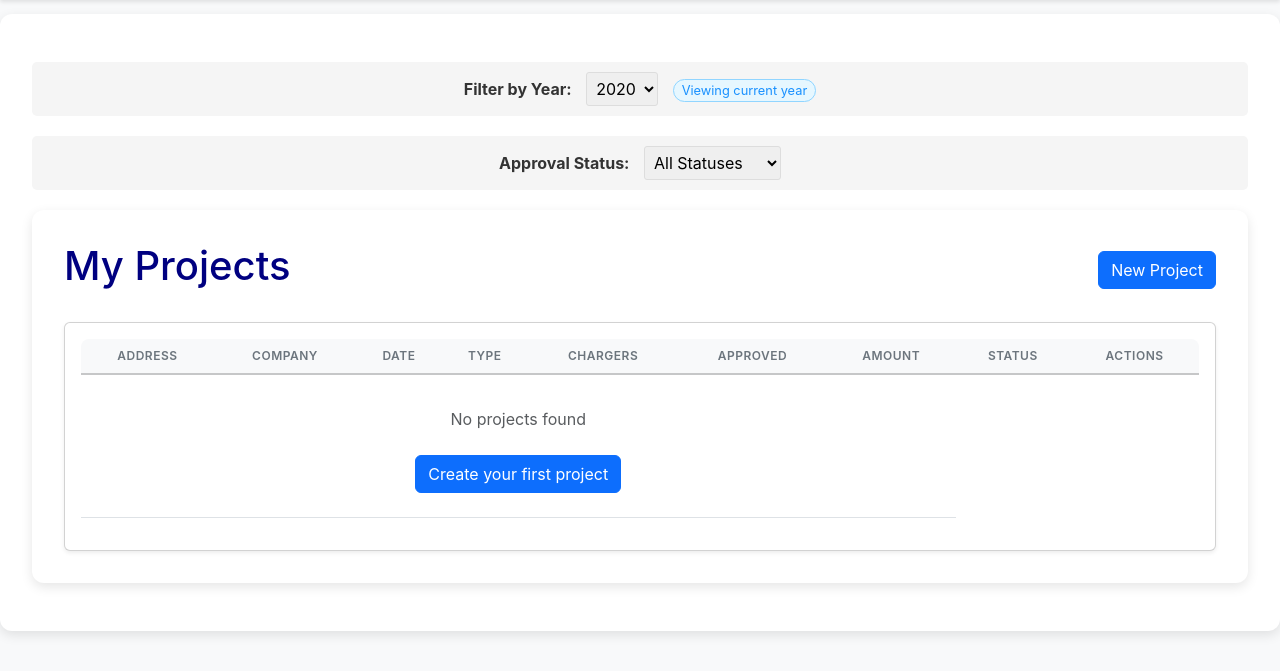
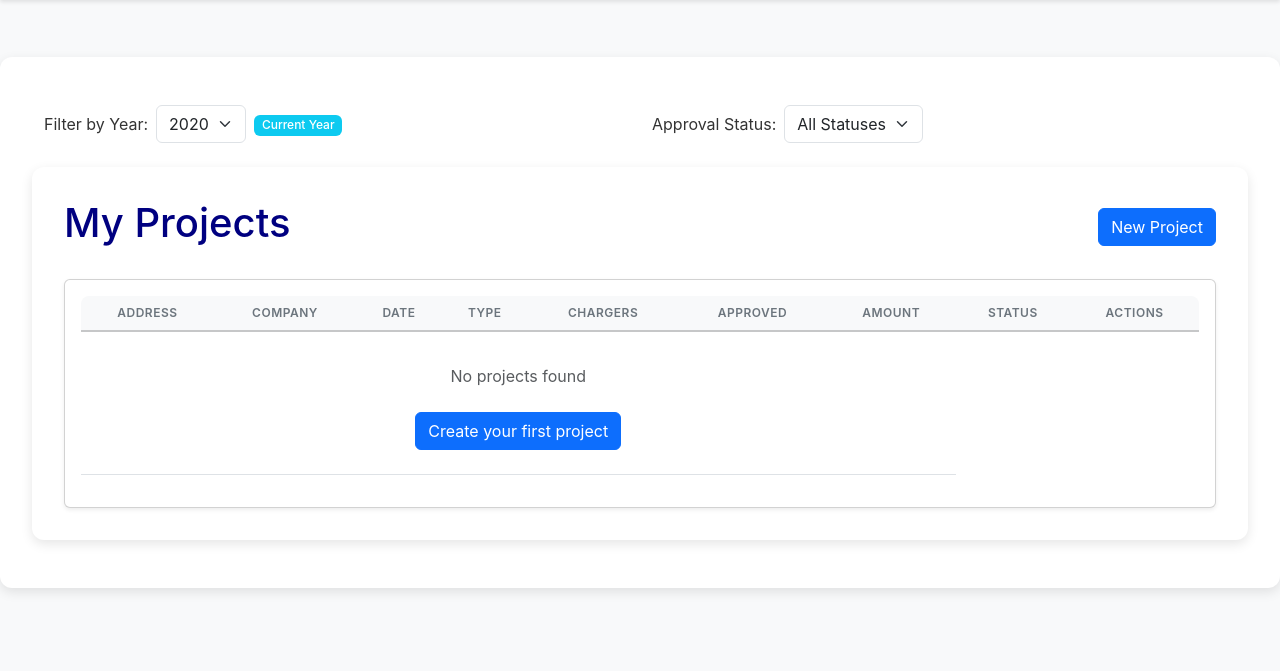
Before and after one commit to CarlosCruzValverde/testEstimator, a Flask app: page /portfolio/projects in a window 1280 px wide. Shown: the part 88-759 px from the top of the page. Run offline with Flask 3, Linux system fonts and the light colour scheme; the visitor is signed in with stand-in values (Sample User, id 1); tables that the repository leaves empty hold one stand-in row (values such as "Sample post"); parts of the project's set-up code (start-up, migrations or seed data) failed here and were passed over; some libraries are stand-ins or nearby versions.

Commit message:
New modifications11

```diff
--- a/templates/portfolio/listing_projects.html
+++ b/templates/portfolio/listing_projects.html
@@ -1,37 +1,50 @@
 {% extends "layout.html" %}
 
 {% block main %}
-<div class="year-filter">
-    <form method="get" action="{{ url_for('portfolio.projects') }}">
-        <label for="year">Filter by Year:</label>
-        <select name="year" id="year" onchange="this.form.submit()">
+<div class="container-fluid mb-4">
+    <div class="row align-items-center">
+        <!-- Year Filter -->
+        <div class="col-md-6">
+            <form method="get" action="{{ url_for('portfolio.projects') }}" class="row g-2 align-items-center">
+                <div class="col-auto">
+                    <label for="year" class="col-form-label">Filter by Year:</label>
+                </div>
+                <div class="col-auto">
+                    <select name="year" id="year" class="form-select" onchange="this.form.submit()">
                         {% for year in years %}
-            <option value="{{ year }}" {% if selected_year==year %}selected{% endif %}>
-                {{ year }}
-            </option>
+                        <option value="{{ year }}" {% if selected_year==year %}selected{% endif %}>{{ year }}</option>
                         {% endfor %}
                     </select>
-
-        <!-- Add a subtle indicator when viewing current year -->
+                </div>
                 {% if selected_year == current_year %}
-        <span class="current-year-badge">Viewing current year</span>
+                <div class="col-auto">
+                    <span class="badge bg-info">Current Year</span>
+                </div>
                 {% endif %}
             </form>
         </div>
 
-<div class="approval-filter">
-    <form method="get" action="{{ url_for('portfolio.projects') }}">
+        <!-- Approval Filter -->
+        <div class="col-md-6">
+            <form method="get" action="{{ url_for('portfolio.projects') }}" class="row g-2 align-items-center">
                 <input type="hidden" name="year" value="{{ selected_year if selected_year else '' }}">
-
-        <label for="approval">Approval Status:</label>
-        <select name="approval" id="approval" onchange="this.form.submit()">
+                <div class="col-auto">
+                    <label for="approval" class="col-form-label">Approval Status:</label>
+                </div>
+                <div class="col-auto">
+                    <select name="approval" id="approval" class="form-select" onchange="this.form.submit()">
                         <option value="">All Statuses</option>
-            <option value="approved" {% if selected_approval=='approved' %}selected{% endif %}>Approved</option>
-            <option value="not_approved" {% if selected_approval=='not_approved' %}selected{% endif %}>Not Approved
+                        <option value="approved" {% if selected_approval=='approved' %}selected{% endif %}>Approved
                         </option>
-            <option value="pending" {% if selected_approval=='pending' %}selected{% endif %}>Pending</option>
+                        <option value="not_approved" {% if selected_approval=='not_approved' %}selected{% endif %}>
+                            Rejected</option>
+                        <option value="pending" {% if selected_approval=='pending' %}selected{% endif %}>Pending
+                        </option>
                     </select>
+                </div>
             </form>
+        </div>
+    </div>
 </div>
 
 <div class="container">
```
Lines whose indentation alone changed are shown as unchanged.
